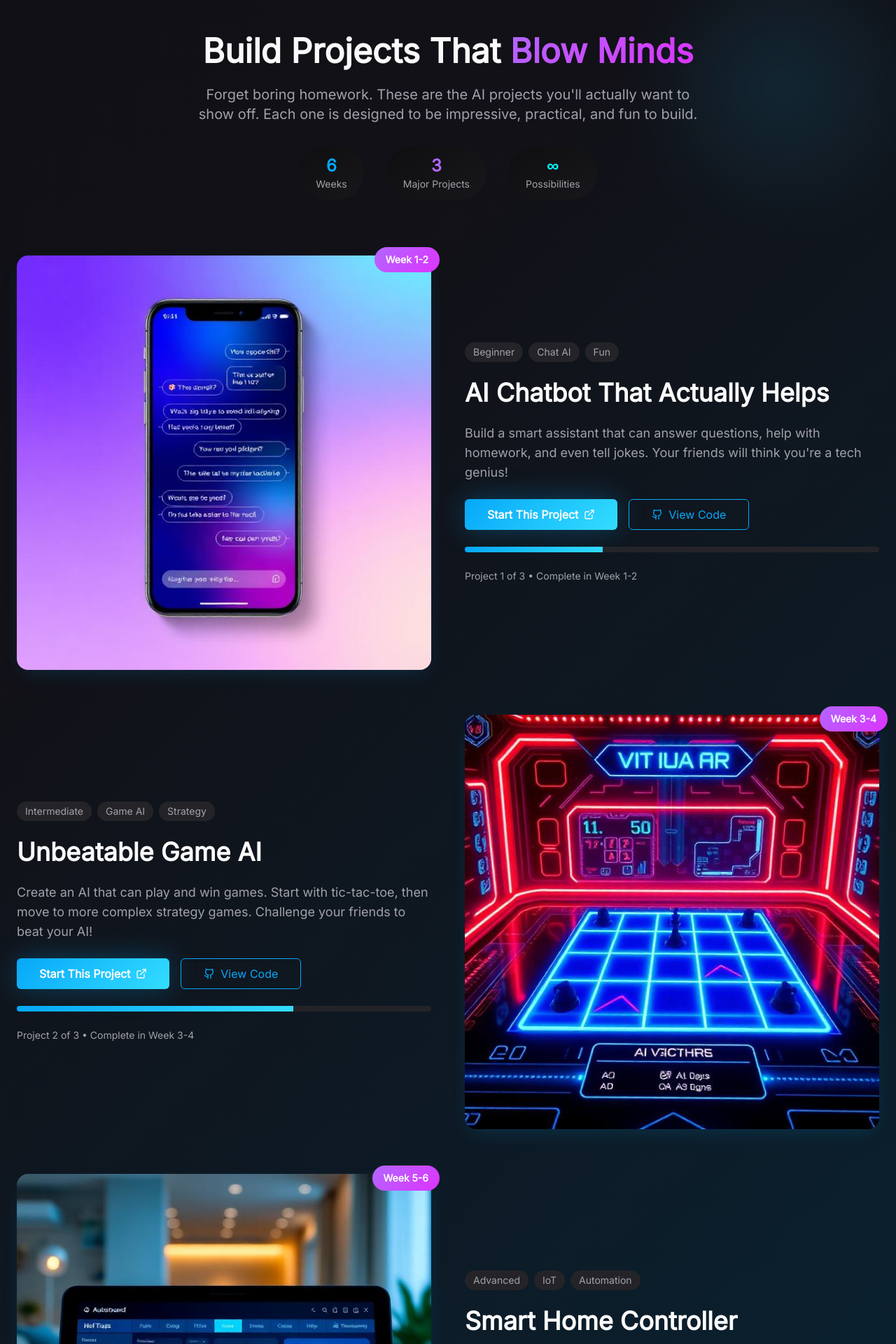
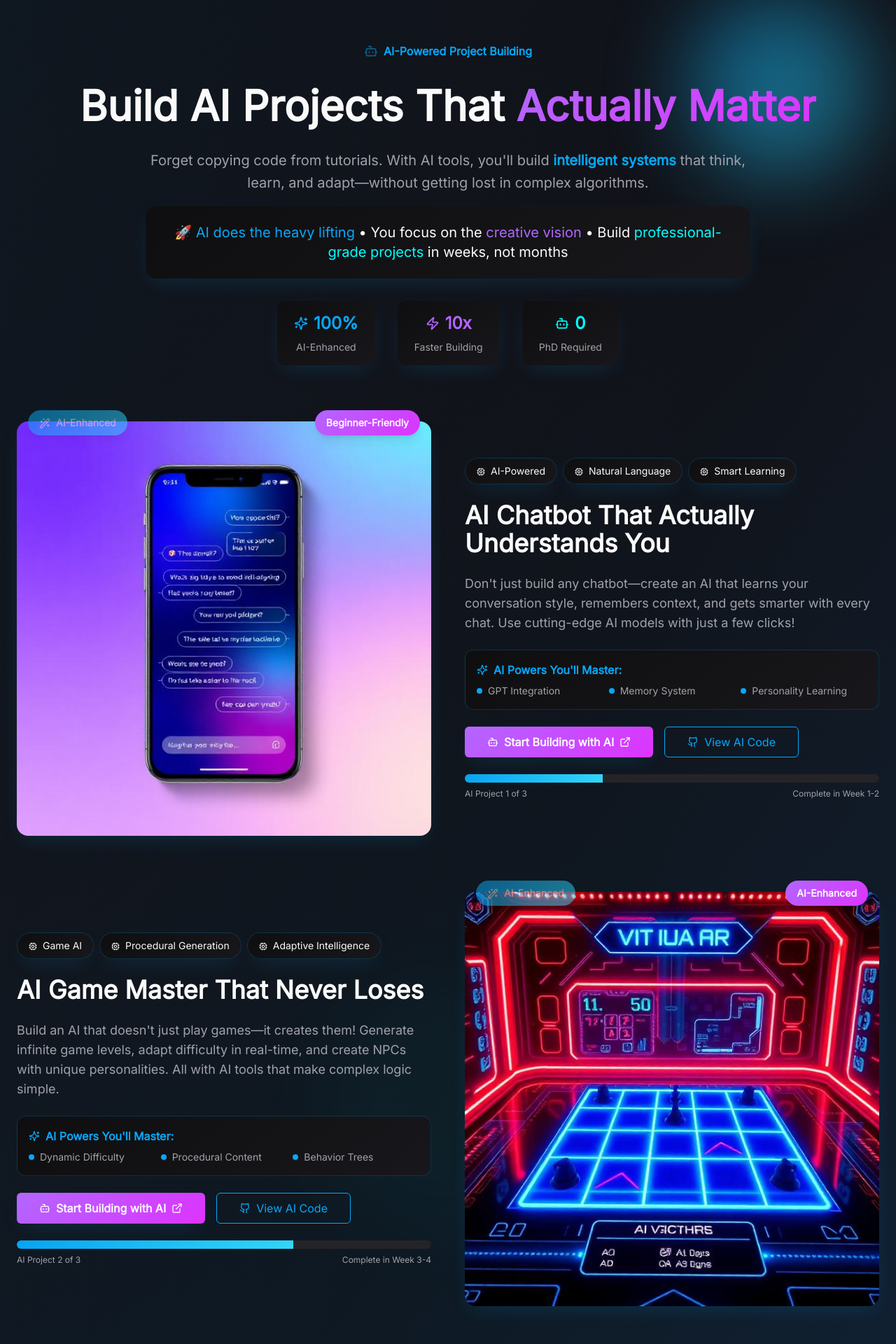
Before and after one commit to tutrixacademy-debug/tutrix-ai-superpowers, a React (Vite) app: page / in a window 1280 px wide. Shown: the part 3860-5780 px from the top of the page at 70% size. Built offline with nearby package versions, Linux system fonts and the light colour scheme.

Commit message:
Refactor Project Showcase section

```diff
--- a/src/components/ProjectShowcase.tsx
+++ b/src/components/ProjectShowcase.tsx
@@ -1,5 +1,5 @@
 import { Button } from "@/components/ui/button";
-import { ExternalLink, Github, Play } from "lucide-react";
+import { ExternalLink, Github, Play, Bot, Sparkles, Zap, Wand2, Cpu } from "lucide-react";
 import project1 from "@/assets/project-1.jpg";
 import project2 from "@/assets/project-2.jpg";
 import project3 from "@/assets/project-3.jpg";
@@ -8,172 +8,251 @@ const ProjectShowcase = () => {
   const projects = [
     {
       id: 1,
-      title: "AI Chatbot That Actually Helps",
-      description: "Build a smart assistant that can answer questions, help with homework, and even tell jokes. Your friends will think you're a tech genius!",
+      title: "AI Chatbot That Actually Understands You",
+      description: "Don't just build any chatbot—create an AI that learns your conversation style, remembers context, and gets smarter with every chat. Use cutting-edge AI models with just a few clicks!",
       image: project1,
-      tags: ["Beginner", "Chat AI", "Fun"],
-      duration: "Week 1-2"
+      tags: ["AI-Powered", "Natural Language", "Smart Learning"],
+      duration: "Week 1-2",
+      aiFeatures: ["GPT Integration", "Memory System", "Personality Learning"],
+      difficulty: "Beginner-Friendly"
     },
     {
       id: 2,
-      title: "Unbeatable Game AI",
-      description: "Create an AI that can play and win games. Start with tic-tac-toe, then move to more complex strategy games. Challenge your friends to beat your AI!",
+      title: "AI Game Master That Never Loses",
+      description: "Build an AI that doesn't just play games—it creates them! Generate infinite game levels, adapt difficulty in real-time, and create NPCs with unique personalities. All with AI tools that make complex logic simple.",
       image: project2,
-      tags: ["Intermediate", "Game AI", "Strategy"],
-      duration: "Week 3-4"
+      tags: ["Game AI", "Procedural Generation", "Adaptive Intelligence"],
+      duration: "Week 3-4",
+      aiFeatures: ["Dynamic Difficulty", "Procedural Content", "Behavior Trees"],
+      difficulty: "AI-Enhanced"
     },
     {
       id: 3,
-      title: "Smart Home Controller",
-      description: "Build an AI system that can control lights, music, and temperature in your room. The future of homes starts with your project!",
+      title: "Smart Home AI That Predicts Your Needs",
+      description: "Create an AI that doesn't wait for commands—it anticipates them! Build a system that learns your routines, predicts what you need, and automates your life. Machine learning made simple with visual AI tools.",
       image: project3,
-      tags: ["Advanced", "IoT", "Automation"],
-      duration: "Week 5-6"
+      tags: ["Predictive AI", "IoT Integration", "Machine Learning"],
+      duration: "Week 5-6",
+      aiFeatures: ["Pattern Recognition", "Predictive Analytics", "Automated Learning"],
+      difficulty: "AI-Advanced"
     }
   ];
 
   return (
     <section className="py-12 sm:py-16 lg:py-24 relative overflow-hidden">
-      {/* Animated background elements */}
-      <div className="absolute top-10 right-10 w-32 sm:w-64 h-32 sm:h-64 bg-gradient-primary rounded-full blur-3xl opacity-10 animate-float" />
+      {/* Enhanced background elements */}
+      <div className="absolute inset-0 bg-gradient-to-br from-primary/5 via-transparent to-secondary/5"></div>
+      <div className="absolute top-10 right-10 w-32 sm:w-64 h-32 sm:h-64 bg-gradient-primary rounded-full blur-3xl opacity-10 animate-pulse" />
       <div className="absolute bottom-20 left-10 w-24 sm:w-48 h-24 sm:h-48 bg-gradient-secondary rounded-full blur-2xl opacity-15 animate-float" style={{ animationDelay: '3s' }} />
+      <div className="absolute top-1/2 left-1/2 transform -translate-x-1/2 -translate-y-1/2 w-96 h-96 bg-accent/5 rounded-full blur-3xl animate-pulse" style={{ animationDelay: '1.5s' }} />
 
-      <div className="container mx-auto px-4 sm:px-6 relative">
+      <div className="container mx-auto px-4 sm:px-6 relative z-10">
 
         {/* Section Header */}
-        <div className="text-center mb-12 sm:mb-16 lg:mb-20">
-          <h2 className="text-3xl sm:text-4xl lg:text-5xl font-bold mb-4 sm:mb-6">
-            Build Projects That{" "}
-            <span className="text-gradient-secondary">Blow Minds</span>
+        <div className="text-center mb-12 sm:mb-16 lg:mb-20 animate-fade-in">
+          <div className="inline-flex items-center gap-2 bg-gradient-primary/20 text-primary px-6 py-3 rounded-full mb-6 animate-scale-in">
+            <Bot className="h-5 w-5 animate-pulse" />
+            <span className="font-semibold">AI-Powered Project Building</span>
+          </div>
+          <h2 className="text-3xl sm:text-4xl lg:text-6xl font-bold mb-6 sm:mb-8 leading-tight">
+            Build AI Projects That{" "}
+            <span className="text-gradient-secondary">Actually Matter</span>
           </h2>
-          <p className="text-lg sm:text-xl text-muted-foreground max-w-3xl mx-auto mb-6 sm:mb-8 px-4">
-            Forget boring homework. These are the AI projects you'll actually want to show off.
-            Each one is designed to be impressive, practical, and fun to build.
+          <div className="space-y-4 text-lg sm:text-xl max-w-4xl mx-auto px-4">
+            <p className="text-muted-foreground leading-relaxed">
+              Forget copying code from tutorials. With AI tools, you'll build <span className="font-semibold text-primary">intelligent systems</span> that think, learn, and adapt—without getting lost in complex algorithms.
             </p>
+            <div className="bg-gradient-card p-6 rounded-2xl shadow-card glow-on-hover">
+              <p className="text-foreground font-medium">
+                🚀 <span className="text-primary">AI does the heavy lifting</span> • You focus on the <span className="text-secondary">creative vision</span> • Build <span className="text-accent">professional-grade projects</span> in weeks, not months
+              </p>
+            </div>
+          </div>
 
-          {/* Quick stats */}
-          <div className="flex flex-wrap justify-center gap-4 sm:gap-6 lg:gap-8 text-center">
-            <div className="bg-gradient-card px-4 sm:px-6 py-2 sm:py-3 rounded-full">
-              <div className="text-xl sm:text-2xl font-bold text-primary">6</div>
-              <div className="text-xs sm:text-sm text-muted-foreground">Weeks</div>
+          {/* Enhanced stats */}
+          <div className="flex flex-wrap justify-center gap-4 sm:gap-6 lg:gap-8 text-center mt-8">
+            <div className="bg-gradient-card px-6 py-4 rounded-xl shadow-card hover-scale glow-on-hover">
+              <div className="flex items-center justify-center gap-2 mb-2">
+                <Sparkles className="h-5 w-5 text-primary" />
+                <div className="text-2xl font-bold text-primary">100%</div>
               </div>
-            <div className="bg-gradient-card px-4 sm:px-6 py-2 sm:py-3 rounded-full">
-              <div className="text-xl sm:text-2xl font-bold text-secondary">3</div>
-              <div className="text-xs sm:text-sm text-muted-foreground">Major Projects</div>
+              <div className="text-sm text-muted-foreground">AI-Enhanced</div>
             </div>
-            <div className="bg-gradient-card px-4 sm:px-6 py-2 sm:py-3 rounded-full">
-              <div className="text-xl sm:text-2xl font-bold text-accent">∞</div>
-              <div className="text-xs sm:text-sm text-muted-foreground">Possibilities</div>
+            <div className="bg-gradient-card px-6 py-4 rounded-xl shadow-card hover-scale glow-on-hover">
+              <div className="flex items-center justify-center gap-2 mb-2">
+                <Zap className="h-5 w-5 text-secondary" />
+                <div className="text-2xl font-bold text-secondary">10x</div>
+              </div>
+              <div className="text-sm text-muted-foreground">Faster Building</div>
+            </div>
+            <div className="bg-gradient-card px-6 py-4 rounded-xl shadow-card hover-scale glow-on-hover">
+              <div className="flex items-center justify-center gap-2 mb-2">
+                <Bot className="h-5 w-5 text-accent" />
+                <div className="text-2xl font-bold text-accent">0</div>
+              </div>
+              <div className="text-sm text-muted-foreground">PhD Required</div>
             </div>
           </div>
         </div>
 
-        {/* Project Cards */}
-        <div className="space-y-12 sm:space-y-16">
+        {/* AI-Enhanced Project Cards */}
+        <div className="space-y-16 sm:space-y-20">
           {projects.map((project, index) => (
             <div
               key={project.id}
-              className={`grid lg:grid-cols-2 gap-8 sm:gap-12 items-center ${
+              className={`grid lg:grid-cols-2 gap-8 sm:gap-12 items-center animate-fade-in ${
                 index % 2 === 1 ? 'lg:grid-flow-col-dense' : ''
               }`}
+              style={{animationDelay: `${index * 0.2}s`}}
             >
 
               {/* Project Image */}
               <div className={`relative ${index % 2 === 1 ? 'lg:col-start-2' : ''}`}>
                 <div className="relative group">
+                  {/* AI Enhancement Badge */}
+                  <div className="absolute -top-4 left-4 z-20 bg-gradient-primary px-4 py-2 rounded-full text-sm font-bold text-primary-foreground shadow-lg animate-pulse">
+                    <Wand2 className="h-4 w-4 inline mr-2" />
+                    AI-Enhanced
+                  </div>
+
                   <img
                     src={project.image}
                     alt={project.title}
-                    className="rounded-2xl shadow-card glow-on-hover w-full transition-transform group-hover:scale-105"
+                    className="rounded-2xl shadow-card glow-on-hover w-full transition-all duration-500 group-hover:scale-105 group-hover:shadow-2xl"
                   />
 
-                  {/* Overlay with play button */}
-                  <div className="absolute inset-0 bg-gradient-to-t from-black/60 via-transparent to-transparent rounded-2xl opacity-0 group-hover:opacity-100 transition-opacity">
-                    <div className="absolute bottom-2 sm:bottom-4 left-2 sm:left-4 right-2 sm:right-4">
-                      <Button variant="hero" size="lg" className="w-full text-sm sm:text-base">
-                        <Play className="h-4 w-4 sm:h-5 sm:w-5" />
-                        <span className="hidden sm:inline">See How It's Built</span>
-                        <span className="sm:hidden">View Demo</span>
+                  {/* Enhanced overlay */}
+                  <div className="absolute inset-0 bg-gradient-to-t from-black/70 via-transparent to-transparent rounded-2xl opacity-0 group-hover:opacity-100 transition-all duration-300">
+                    <div className="absolute bottom-4 left-4 right-4 space-y-3">
+                      <div className="flex flex-wrap gap-2">
+                        {project.aiFeatures.map((feature, featureIndex) => (
+                          <span
+                            key={featureIndex}
+                            className="px-3 py-1 bg-white/20 backdrop-blur-sm text-white text-xs rounded-full border border-white/30"
+                          >
+                            {feature}
+                          </span>
+                        ))}
+                      </div>
+                      <Button variant="hero" size="lg" className="w-full">
+                        <Play className="h-5 w-5" />
+                        See AI Magic in Action
                       </Button>
                     </div>
                   </div>
 
-                  {/* Floating badge */}
-                  <div className="absolute -top-2 sm:-top-3 -right-2 sm:-right-3 bg-gradient-secondary px-2 sm:px-4 py-1 sm:py-2 rounded-full text-xs sm:text-sm font-bold text-secondary-foreground">
-                    {project.duration}
+                  {/* Difficulty badge */}
+                  <div className="absolute -top-4 right-4 bg-gradient-secondary px-4 py-2 rounded-full text-sm font-bold text-secondary-foreground shadow-lg">
+                    {project.difficulty}
                   </div>
                 </div>
               </div>
 
-              {/* Project Details */}
-              <div className={`space-y-4 sm:space-y-6 ${index % 2 === 1 ? 'lg:col-start-1 lg:row-start-1' : ''}`}>
+              {/* Enhanced Project Details */}
+              <div className={`space-y-6 ${index % 2 === 1 ? 'lg:col-start-1 lg:row-start-1' : ''}`}>
 
-                {/* Tags */}
+                {/* AI-focused tags */}
                 <div className="flex flex-wrap gap-2">
                   {project.tags.map((tag, tagIndex) => (
                     <span
                       key={tagIndex}
-                      className="px-2 sm:px-3 py-1 bg-muted text-muted-foreground text-xs sm:text-sm rounded-full font-medium"
+                      className="px-4 py-2 bg-gradient-card text-foreground text-sm rounded-full font-medium shadow-card glow-on-hover border border-primary/20"
                     >
+                      <Cpu className="h-3 w-3 inline mr-2" />
                       {tag}
                     </span>
                   ))}
                 </div>
 
-                {/* Title */}
-                <h3 className="text-2xl sm:text-3xl lg:text-4xl font-bold">
+                {/* Title with AI emphasis */}
+                <h3 className="text-2xl sm:text-3xl lg:text-4xl font-bold leading-tight">
                   {project.title}
                 </h3>
 
-                {/* Description */}
+                {/* Enhanced description */}
                 <p className="text-base sm:text-lg text-muted-foreground leading-relaxed">
                   {project.description}
                 </p>
 
-                {/* Action buttons */}
+                {/* AI Features Highlight */}
+                <div className="bg-gradient-card p-4 rounded-xl border border-primary/20">
+                  <h4 className="font-semibold text-primary mb-2 flex items-center gap-2">
+                    <Sparkles className="h-4 w-4" />
+                    AI Powers You'll Master:
+                  </h4>
+                  <div className="grid grid-cols-1 sm:grid-cols-3 gap-2">
+                    {project.aiFeatures.map((feature, featureIndex) => (
+                      <div key={featureIndex} className="flex items-center gap-2 text-sm text-muted-foreground">
+                        <div className="w-2 h-2 bg-primary rounded-full"></div>
+                        {feature}
+                      </div>
+                    ))}
+                  </div>
+                </div>
+
+                {/* Enhanced action buttons */}
                 <div className="flex flex-col sm:flex-row flex-wrap gap-3 sm:gap-4">
-                  <Button variant="hero" size="lg" className="group text-sm sm:text-base">
-                    Start This Project
+                  <Button variant="cta" size="lg" className="group text-sm sm:text-base">
+                    <Bot className="h-4 w-4" />
+                    Start Building with AI
                     <ExternalLink className="h-4 w-4 transition-transform group-hover:translate-x-1" />
                   </Button>
 
                   <Button variant="ghost_glow" size="lg" className="text-sm sm:text-base">
                     <Github className="h-4 w-4" />
-                    View Code
+                    View AI Code
                   </Button>
                 </div>
 
-                {/* Progress indicator */}
-                <div className="bg-muted rounded-full h-2 overflow-hidden">
+                {/* Enhanced progress with AI timeline */}
+                <div className="space-y-2">
+                  <div className="bg-muted rounded-full h-3 overflow-hidden">
                     <div
-                    className="h-full bg-gradient-primary transition-all duration-1000"
+                      className="h-full bg-gradient-primary transition-all duration-1000 animate-pulse"
                       style={{ width: `${(index + 1) * 33.33}%` }}
                     />
                   </div>
-                <p className="text-xs sm:text-sm text-muted-foreground">
-                  Project {index + 1} of 3 • Complete in {project.duration}
-                </p>
+                  <div className="flex justify-between text-xs text-muted-foreground">
+                    <span>AI Project {index + 1} of 3</span>
+                    <span>Complete in {project.duration}</span>
+                  </div>
+                </div>
 
               </div>
             </div>
           ))}
         </div>
 
-        {/* Call to action */}
-        <div className="text-center mt-20">
-          <div className="bg-gradient-card p-8 rounded-2xl shadow-float max-w-2xl mx-auto">
-            <h3 className="text-2xl font-bold mb-4">
-              Ready to Start Building Your{" "}
-              <span className="text-gradient-primary">AI Portfolio?</span>
+        {/* Enhanced call to action */}
+        <div className="text-center mt-20 animate-fade-in" style={{animationDelay: '1s'}}>
+          <div className="bg-gradient-to-br from-primary/20 via-secondary/10 to-accent/20 p-8 sm:p-12 rounded-3xl shadow-card glow-on-hover max-w-4xl mx-auto border border-primary/20">
+            <div className="mb-6">
+              <div className="inline-flex items-center gap-2 bg-gradient-primary/20 text-primary px-6 py-3 rounded-full mb-4">
+                <Sparkles className="h-5 w-5 animate-pulse" />
+                <span className="font-semibold">AI-Powered Learning</span>
+              </div>
+            </div>
+            <h3 className="text-3xl sm:text-4xl font-bold mb-6 leading-tight">
+              Ready to Build the Future with{" "}
+              <span className="text-gradient-primary">AI as Your Copilot?</span>
             </h3>
-            <p className="text-muted-foreground mb-6">
-              These projects will be yours to keep, showcase, and build upon.
-              Your future self will thank you for starting today.
+            <p className="text-lg text-muted-foreground mb-8 max-w-2xl mx-auto">
+              These aren't just projects—they're your gateway to the AI revolution. Build intelligent systems that learn, adapt, and amaze. No PhD required, just curiosity and our AI-powered guidance.
             </p>
-            <Button variant="cta" size="hero" className="group">
-              Get Started for ₹199
+            <div className="flex flex-col sm:flex-row gap-4 justify-center">
+              <Button variant="cta" size="xl" className="group text-lg px-8 py-4">
+                <Bot className="h-6 w-6" />
+                Start Your AI Journey - ₹199
                 <ExternalLink className="h-6 w-6 transition-transform group-hover:translate-x-1" />
               </Button>
+              <Button variant="ghost_glow" size="xl" className="text-lg px-8 py-4">
+                <Play className="h-6 w-6" />
+                See AI in Action
+              </Button>
+            </div>
+            <p className="text-sm text-muted-foreground mt-4 opacity-80">
+              Join thousands building the future with AI • No experience needed
+            </p>
           </div>
         </div>
 
```
Lines whose indentation alone changed are shown as unchanged.
